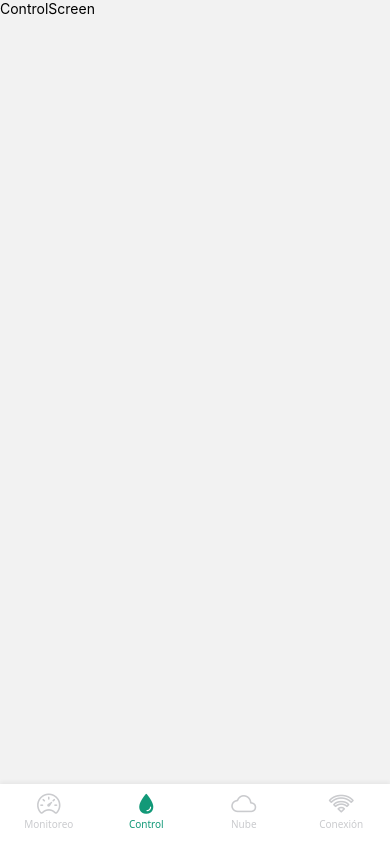
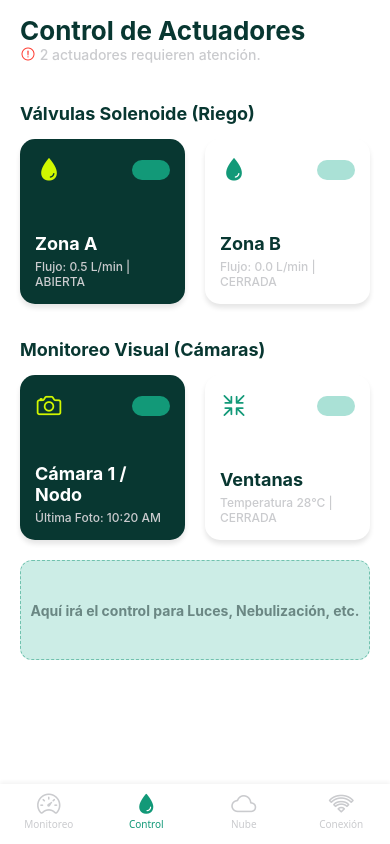
Before and after one commit to Luis3Fernando/SIIT40-App, a React Native app: screen /Control in a window 390 px wide. Built offline with nearby package versions, Linux system fonts and the light colour scheme.

Commit message:
Feat: Maquetado de control

```diff
--- a/src/app/screens/ControlScreen.tsx
+++ b/src/app/screens/ControlScreen.tsx
@@ -1,14 +1,222 @@
-import { StyleSheet, Text, View } from 'react-native'
-import React from 'react'
+import { View, Text, StyleSheet, ScrollView, TouchableOpacity, Dimensions } from 'react-native';
+import { SafeAreaView } from 'react-native-safe-area-context';
+import { AppColors } from '@theme/Colors';
+import { Ionicons } from '@expo/vector-icons';
+
+const { width } = Dimensions.get('window');
+const CARD_WIDTH = (width - 60) / 2; // (Ancho total - Padding de ambos lados) / 2
+
+// --- MOCK DATA de Actuadores ---
+// Estos datos simulan el estado actual reportado por el ESP32
+const mockActuators = {
+    valveA: { status: 'ABIERTA', isManual: true, flow: '0.5 L/min' }, // R1/R3
+    valveB: { status: 'CERRADA', isManual: false, flow: '0.0 L/min' }, // R2/R3
+    camera1: { status: 'ACTIVA', lastPicture: '10:20 AM' },
+    window: { status: 'CERRADA', temp: '28°C' },
+};
 
 const ControlScreen = () => {
-  return (
-    <View>
-      <Text>ControlScreen</Text>
-    </View>
-  )
-}
+    const {
+        PRIMARY_COLOR, SECUNDARY_COLOR, DARK_COLOR,
+        TEXT_GRAY, WHITE,
+        STATUS_DANGER, LIGHT_COLOR
+    } = AppColors;
 
-export default ControlScreen
+    // Función para renderizar una tarjeta de control (similar al Dashboard)
+    const renderActuatorCard = (
+        title: string,
+        subtitle: string,
+        iconName: keyof typeof Ionicons.glyphMap,
+        isActive: boolean,
+        onPress: () => void
+    ) => {
+        // Tarjeta oscura para actuadores importantes o si están encendidos/activos
+        const isDark = isActive;
 
-const styles = StyleSheet.create({})
+        const bgColor = isDark ? DARK_COLOR : WHITE;
+        const titleColor = isDark ? WHITE : DARK_COLOR;
+        const subtitleColor = isDark ? TEXT_GRAY : TEXT_GRAY;
+        const iconColor = isDark ? SECUNDARY_COLOR : PRIMARY_COLOR;
+
+        // Determina el estado del toggle
+        const toggleColor = isActive ? PRIMARY_COLOR : LIGHT_COLOR;
+
+        return (
+            <TouchableOpacity
+                style={[styles.controlCard, { backgroundColor: bgColor }]}
+                onPress={onPress}
+            >
+                <View style={styles.controlIconContainer}>
+                    <Ionicons name={iconName} size={28} color={iconColor} />
+                    {/* Placeholder para el Toggle */}
+                    <View style={[styles.togglePlaceholder, {backgroundColor: toggleColor}]} />
+                </View>
+                <Text style={[styles.controlTitle, { color: titleColor }]}>{title}</Text>
+                <Text style={[styles.controlSubtitle, { color: subtitleColor }]}>{subtitle}</Text>
+            </TouchableOpacity>
+        );
+    };
+
+    return (
+        <SafeAreaView style={styles.safeArea}>
+            <ScrollView style={styles.scrollViewContent}>
+
+                {/* Título Principal */}
+                <Text style={styles.mainTitle}>Control de Actuadores</Text>
+                <Text style={styles.mainSubtitle}>
+                    {/* Ejemplo de un indicador de resumen */}
+                    <Ionicons name="alert-circle-outline" size={16} color={STATUS_DANGER} />
+                    {' '}2 actuadores requieren atención.
+                </Text>
+
+                {/* === SECCIÓN VÁLVULAS (R1, R2, R3) === */}
+                <Text style={styles.sectionTitle}>Válvulas Solenoide (Riego)</Text>
+                <View style={styles.controlGrid}>
+
+                    {/* CARD 1: Válvula Zona A (R1) */}
+                    {renderActuatorCard(
+                        "Zona A",
+                        `Flujo: ${mockActuators.valveA.flow} | ${mockActuators.valveA.status}`,
+                        "water-sharp",
+                        mockActuators.valveA.status === 'ABIERTA', // Es activo si está abierta
+                        () => console.log('Toggle Válvula A')
+                    )}
+
+                    {/* CARD 2: Válvula Zona B (R2) */}
+                    {renderActuatorCard(
+                        "Zona B",
+                        `Flujo: ${mockActuators.valveB.flow} | ${mockActuators.valveB.status}`,
+                        "water-sharp",
+                        mockActuators.valveB.status === 'ABIERTA',
+                        () => console.log('Toggle Válvula B')
+                    )}
+                </View>
+
+                {/* === SECCIÓN CÁMARAS (Visualización) === */}
+                <Text style={styles.sectionTitle}>Monitoreo Visual (Cámaras)</Text>
+                <View style={styles.controlGrid}>
+
+                    {/* CARD 3: Cámara 1 (Tomar Foto) */}
+                    {renderActuatorCard(
+                        "Cámara 1 / Nodo",
+                        `Última Foto: ${mockActuators.camera1.lastPicture}`,
+                        "camera-outline",
+                        mockActuators.camera1.status === 'ACTIVA',
+                        () => console.log('Tomar Foto Cámara 1')
+                    )}
+
+                    {/* CARD 4: Ventanas (Abrir/Cerrar) */}
+                    {renderActuatorCard(
+                        "Ventanas",
+                        `Temperatura ${mockActuators.window.temp} | ${mockActuators.window.status}`,
+                        "contract-outline",
+                        mockActuators.window.status === 'ABIERTA',
+                        () => console.log('Toggle Ventanas')
+                    )}
+                </View>
+
+                {/* Placeholder para más controles (ej: Luces, Nebulización) */}
+                <View style={styles.placeholderCard}>
+                    <Text style={styles.placeholderText}>
+                        Aquí irá el control para Luces, Nebulización, etc.
+                    </Text>
+                </View>
+
+            </ScrollView>
+        </SafeAreaView>
+    );
+};
+
+export default ControlScreen;
+
+const styles = StyleSheet.create({
+    safeArea: {
+        flex: 1,
+        backgroundColor: AppColors.WHITE,
+    },
+    scrollViewContent: {
+        paddingHorizontal: 20,
+        paddingTop: 10,
+    },
+
+    // --- Títulos ---
+    mainTitle: {
+        fontSize: 26,
+        fontWeight: '700',
+        color: AppColors.DARK_COLOR,
+        marginTop: 5,
+    },
+    mainSubtitle: {
+        fontSize: 14,
+        fontWeight: '500',
+        color: AppColors.TEXT_GRAY,
+        marginBottom: 25,
+    },
+    sectionTitle: {
+        fontSize: 18,
+        fontWeight: '700',
+        color: AppColors.DARK_COLOR,
+        marginTop: 15,
+        marginBottom: 15,
+    },
+
+    // --- Cuadrícula de Control ---
+    controlGrid: {
+        flexDirection: 'row',
+        flexWrap: 'wrap',
+        justifyContent: 'space-between',
+    },
+    controlCard: {
+        width: CARD_WIDTH,
+        height: CARD_WIDTH,
+        padding: 15,
+        borderRadius: 15,
+        marginBottom: 20,
+        shadowColor: AppColors.BLACK,
+        shadowOffset: { width: 0, height: 4 },
+        shadowOpacity: 0.1,
+        shadowRadius: 5,
+        elevation: 5,
+        justifyContent: 'space-between',
+    },
+    controlIconContainer: {
+        flexDirection: 'row',
+        justifyContent: 'space-between',
+        alignItems: 'center',
+        width: '100%',
+        marginBottom: 5,
+    },
+    togglePlaceholder: {
+        width: 38,
+        height: 20,
+        borderRadius: 10,
+    },
+    controlTitle: {
+        fontSize: 18,
+        fontWeight: '700',
+        marginTop: 'auto',
+    },
+    controlSubtitle: {
+        fontSize: 12,
+        fontWeight: '500',
+        marginTop: 5,
+    },
+
+    // --- Placeholder Adicional ---
+    placeholderCard: {
+        height: 100,
+        backgroundColor: AppColors.LIGHT_COLOR,
+        opacity: 0.6,
+        borderRadius: 12,
+        justifyContent: 'center',
+        alignItems: 'center',
+        marginBottom: 20,
+        borderWidth: 1,
+        borderColor: AppColors.PRIMARY_COLOR,
+        borderStyle: 'dashed',
+    },
+    placeholderText: {
+        color: AppColors.DARK_COLOR,
+        fontWeight: 'bold',
+    },
+});
```
